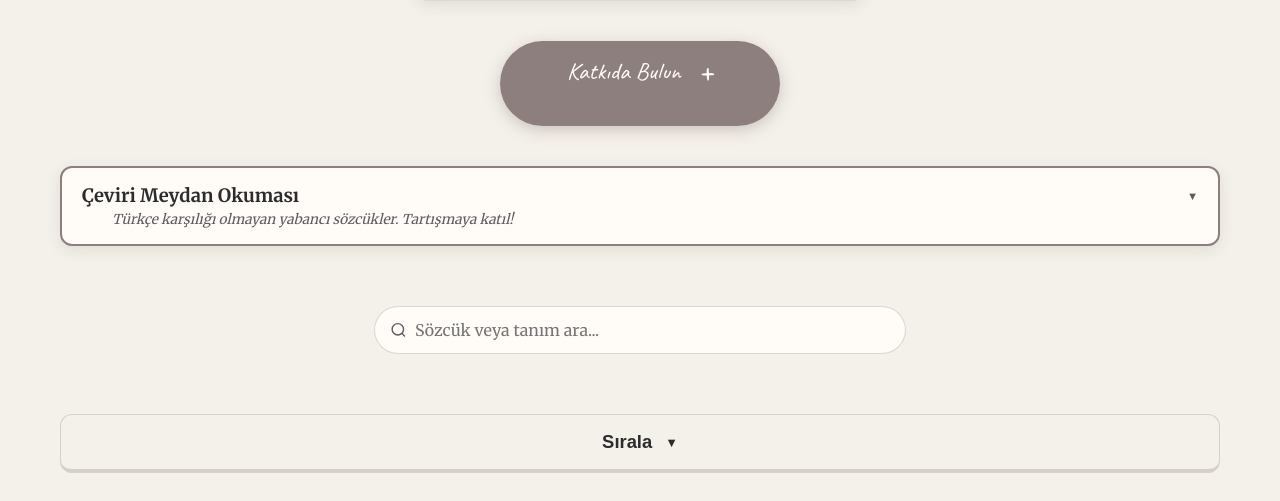
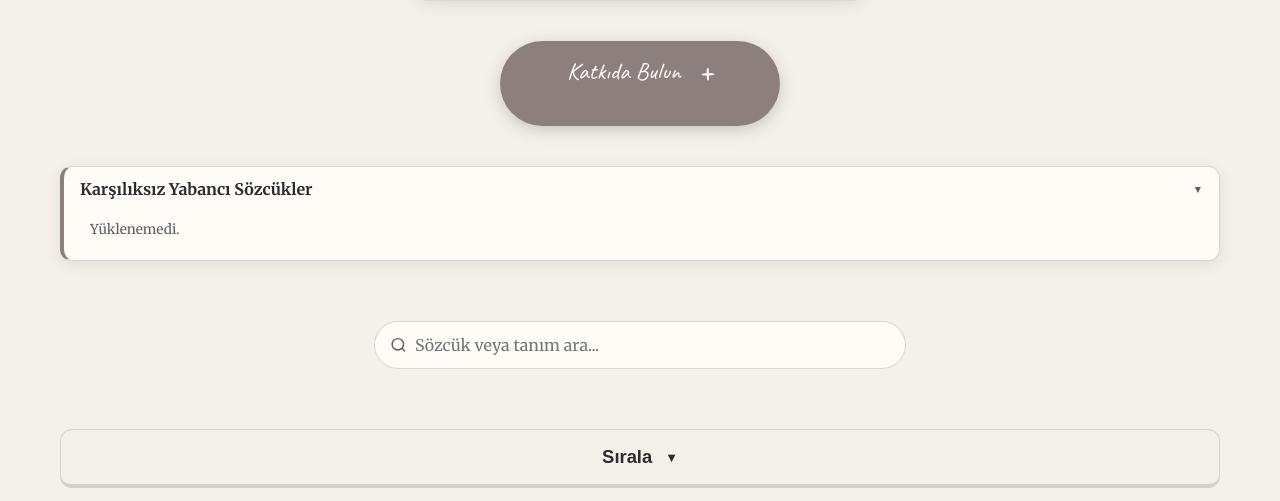
Before and after one commit to oktayelb/yenisozcukler, a Django app: page / in a window 1280 px wide. Shown: the part 229-730 px from the top of the page. Run offline with Django 5.2, Linux system fonts and the light colour scheme; the visitor is signed in with stand-in values (Sample User, id 1); data comes from the database, SQL or seed files in the repository; data that the repository does not hold is empty; some libraries are stand-ins or nearby versions.

Commit message:
vote animation + translate  challenge imrpovement

```diff
--- a/core/views.py
+++ b/core/views.py
@@ -573,7 +573,7 @@ def get_challenges(request):
     challenges = TranslationChallenge.objects.filter(status='approved')\
         .annotate(comment_count=Count('comments'))\
         .select_related('user')\
-        .order_by('-timestamp')
+        .order_by('-comment_count', '-timestamp')
 
     serializer = TranslationChallengeSerializer(challenges, many=True)
     return Response({'success': True, 'challenges': serializer.data})
--- a/static/css/components.css
+++ b/static/css/components.css
@@ -505,6 +505,21 @@ input:focus, textarea:focus { border-color: var(--accent); background-color: var
 .vote-btn.like.active { color: #81C784; opacity: 1; }
 .vote-btn.dislike.active { color: #E57373; opacity: 1; }
 
+/* Vote click animations */
+@keyframes votePop {
+    0% { transform: scale(1); }
+    30% { transform: scale(1.45); }
+    60% { transform: scale(0.9); }
+    100% { transform: scale(1); }
+}
+@keyframes scoreFlash {
+    0% { transform: scale(1); opacity: 1; }
+    30% { transform: scale(1.3); opacity: 0.7; }
+    100% { transform: scale(1); opacity: 1; }
+}
+.vote-btn.vote-pop { animation: votePop 0.35s cubic-bezier(0.34, 1.56, 0.64, 1); }
+.vote-score.score-flash { animation: scoreFlash 0.3s ease-out; }
+
 /* NOTIFICATIONS & ALERTS */
 .notification-container { position: fixed; top: 20px; right: 20px; z-index: var(--z-notification); display: flex; flex-direction: column; gap: 10px; pointer-events: none; }
 .custom-alert { background: var(--card-bg); color: var(--text-main); padding: 15px 25px; box-shadow: 0 4px 12px rgba(0,0,0,0.2); border-radius: 12px; font-weight: 700; opacity: 0; transform: translateX(100%); transition: all 0.5s; pointer-events: auto; border-left: 6px solid #ccc; }
@@ -528,20 +543,26 @@ input:focus, textarea:focus { border-color: var(--accent); background-color: var
    ======================================= */
 .challenge-box {
     background: var(--card-bg);
-    border: 2px solid var(--accent);
+    border: 1px solid var(--border-light);
+    border-left: 4px solid var(--accent);
     border-radius: var(--radius);
     margin-bottom: 20px;
     overflow: hidden;
     box-shadow: var(--shadow-sm);
 }
-.challenge-header {
-    padding: 16px 20px;
+.challenge-toggle-area {
     cursor: pointer;
     user-select: none;
     transition: background 0.2s;
 }
-.challenge-header:hover {
+.challenge-toggle-area:hover {
     background: rgba(142, 127, 127, 0.05);
+}
+.challenge-toggle-area:active {
+    background: rgba(142, 127, 127, 0.1);
+}
+.challenge-header {
+    padding: 12px 16px;
 }
 .challenge-title-row {
     display: flex;
@@ -551,34 +572,98 @@ input:focus, textarea:focus { border-color: var(--accent); background-color: var
 .challenge-title-row h3 {
     margin: 0;
     font-family: var(--font-body);
-    font-size: 1.15rem;
+    font-size: 1rem;
     font-weight: 700;
     color: var(--text-main);
     flex: 1;
 }
-.challenge-icon {
-    font-size: 1.3rem;
+.challenge-toggle-icon {
+    font-size: 0.65rem;
+    color: var(--text-muted);
+    transition: transform 0.3s cubic-bezier(0.4, 0, 0.2, 1);
+    display: inline-block;
 }
-.challenge-toggle-icon {
+
+/* Top 3 Preview Chips */
+.challenge-preview {
+    display: flex;
+    gap: 8px;
+    padding: 0 16px 12px;
+    overflow-x: auto;
+    -webkit-overflow-scrolling: touch;
+    scrollbar-width: none;
+}
+.challenge-preview::-webkit-scrollbar { display: none; }
+
+.challenge-chip {
+    display: flex;
+    align-items: center;
+    gap: 8px;
+    background: var(--input-bg);
+    border: 1px solid var(--border-light);
+    border-radius: 8px;
+    padding: 8px 14px;
+    cursor: pointer;
+    transition: all 0.2s;
+    flex-shrink: 0;
+    min-width: 0;
+}
+.challenge-chip:hover {
+    border-color: var(--accent);
+    transform: translateY(-1px);
+    box-shadow: 0 3px 8px rgba(0,0,0,0.06);
+}
+.challenge-chip-word {
+    font-family: var(--font-body);
+    font-weight: 700;
+    font-size: 0.9rem;
+    color: var(--accent);
+    white-space: nowrap;
+    overflow: hidden;
+    text-overflow: ellipsis;
+    max-width: 140px;
+}
+.challenge-chip-count {
+    background: var(--accent);
+    color: var(--card-bg);
     font-size: 0.7rem;
-    color: var(--text-muted);
-    transition: transform 0.3s;
+    font-weight: 700;
+    min-width: 20px;
+    height: 20px;
+    border-radius: 10px;
+    display: flex;
+    align-items: center;
+    justify-content: center;
+    padding: 0 6px;
+    flex-shrink: 0;
 }
-.challenge-subtitle {
-    margin: 4px 0 0 0;
-    font-size: 0.85rem;
-    color: var(--text-muted);
-    font-style: italic;
-    padding-left: 30px;
+
+/* Expanded Full List (Animated) */
+.challenge-body-wrapper {
+    display: grid;
+    grid-template-rows: 0fr;
+    transition: grid-template-rows 0.3s cubic-bezier(0.4, 0, 0.2, 1);
+}
+.challenge-body-wrapper.expanded {
+    grid-template-rows: 1fr;
 }
 .challenge-body {
+    overflow: hidden;
+}
+.challenge-body-inner {
     border-top: 1px solid var(--border-light);
-    padding: 12px 20px 16px;
+    padding: 12px 16px 16px;
+    opacity: 0;
+    transition: opacity 0.3s ease;
 }
+.challenge-body-wrapper.expanded .challenge-body-inner {
+    opacity: 1;
+}
+
 .challenge-list {
     display: flex;
     flex-direction: column;
-    gap: 10px;
+    gap: 8px;
     max-height: 350px;
     overflow-y: auto;
 }
@@ -695,3 +780,18 @@ input:focus, textarea:focus { border-color: var(--accent); background-color: var
     opacity: 0.5;
     cursor: not-allowed;
 }
+
+/* Challenge mobile responsive */
+@media (max-width: 480px) {
+    .challenge-preview {
+        gap: 6px;
+        padding: 0 12px 10px;
+    }
+    .challenge-chip {
+        padding: 6px 10px;
+    }
+    .challenge-chip-word {
+        font-size: 0.82rem;
+        max-width: 100px;
+    }
+}
--- a/static/js/modules/challenge.js
+++ b/static/js/modules/challenge.js
@@ -4,10 +4,12 @@ import { escapeHTML, apiRequest, showCustomAlert } from './utils.js';
 import { openAuthModal } from './auth.js';
 import { openProfileModal } from './profile.js';
 
+let allChallenges = [];
+
 export function setupChallengeBox() {
-    const header = document.getElementById('challengeHeader');
-    if (header) {
-        header.addEventListener('click', toggleChallengeBox);
+    const toggleArea = document.getElementById('challengeToggleArea');
+    if (toggleArea) {
+        toggleArea.addEventListener('click', toggleChallengeExpand);
     }
 
     const suggestBtn = document.getElementById('challengeSuggestBtn');
@@ -32,40 +34,87 @@ export function setupChallengeBox() {
     if (submitBtn) {
         submitBtn.addEventListener('click', submitChallenge);
     }
+
+    // Load preview on init
+    fetchChallengesAndRender();
 }
 
-function toggleChallengeBox() {
-    const body = document.getElementById('challengeBody');
-    const icon = document.getElementById('challengeToggleIcon');
-    if (!body) return;
+async function fetchChallengesAndRender() {
+    const preview = document.getElementById('challengePreview');
+    if (!preview) return;
 
-    state.challengeExpanded = !state.challengeExpanded;
-    body.style.display = state.challengeExpanded ? 'block' : 'none';
-    if (icon) icon.innerHTML = state.challengeExpanded ? '&#9650;' : '&#9660;';
-
-    if (state.challengeExpanded) {
-        fetchChallenges();
+    try {
+        const data = await apiRequest('/api/challenges');
+        allChallenges = data.challenges || [];
+        renderPreview();
+    } catch (e) {
+        preview.innerHTML = '<div style="text-align:center;color:var(--text-muted);padding:10px;font-size:0.85rem;">Yüklenemedi.</div>';
     }
 }
 
-async function fetchChallenges() {
+function renderPreview() {
+    const preview = document.getElementById('challengePreview');
+    if (!preview) return;
+    preview.innerHTML = '';
+
+    const top3 = allChallenges.slice(0, 3);
+    if (top3.length === 0) {
+        preview.innerHTML = '<div style="text-align:center;color:var(--text-muted);padding:10px;font-size:0.85rem;">Henüz meydan okuma yok.</div>';
+        return;
+    }
+
+    top3.forEach(ch => {
+        const chip = document.createElement('div');
+        chip.className = 'challenge-chip';
+        chip.addEventListener('click', (e) => {
+            e.stopPropagation();
+            openChallengeDiscussion(ch.id, ch.foreign_word, ch.meaning);
+        });
+
+        const word = document.createElement('span');
+        word.className = 'challenge-chip-word';
+        word.textContent = ch.foreign_word;
+
+        const count = document.createElement('span');
+        count.className = 'challenge-chip-count';
+        const cCount = Number(ch.comment_count) || 0;
+        count.textContent = cCount;
+
+        chip.append(word, count);
+        preview.appendChild(chip);
+    });
+}
+
+function toggleChallengeExpand() {
+    const wrapper = document.getElementById('challengeBodyWrapper');
+    const icon = document.getElementById('challengeToggleIcon');
+    if (!wrapper) return;
+
+    state.challengeExpanded = !state.challengeExpanded;
+
+    if (state.challengeExpanded) {
+        wrapper.classList.add('expanded');
+        if (icon) icon.style.transform = 'rotate(180deg)';
+        renderFullList();
+    } else {
+        wrapper.classList.remove('expanded');
+        if (icon) icon.style.transform = 'rotate(0deg)';
+    }
+}
+
+function renderFullList() {
     const list = document.getElementById('challengeList');
     if (!list) return;
-    list.innerHTML = '<div class="spinner"></div>';
+    list.innerHTML = '';
 
-    try {
-        const data = await apiRequest('/api/challenges');
-        list.innerHTML = '';
-        if (data.challenges?.length > 0) {
-            data.challenges.forEach(ch => {
-                list.appendChild(createChallengeItem(ch));
-            });
-        } else {
-            list.innerHTML = '<div style="text-align:center;color:var(--text-muted);padding:15px;">Henüz meydan okuma yok.</div>';
-        }
-    } catch (e) {
-        list.innerHTML = '<div style="text-align:center;color:var(--error-color);padding:15px;">Yüklenemedi.</div>';
+    if (allChallenges.length === 0) {
+        list.innerHTML = '<div style="text-align:center;color:var(--text-muted);padding:15px;">Henüz meydan okuma yok.</div>';
+        return;
     }
+
+    allChallenges.forEach(ch => {
+        list.appendChild(createChallengeItem(ch));
+    });
 }
 
 function createChallengeItem(ch) {
@@ -276,6 +325,20 @@ function createChallengeCommentItem(c) {
     return d;
 }
 
+function triggerVoteAnim(btn, container) {
+    btn.classList.remove('vote-pop');
+    void btn.offsetWidth;
+    btn.classList.add('vote-pop');
+    btn.addEventListener('animationend', () => btn.classList.remove('vote-pop'), { once: true });
+    const score = container.querySelector('.vote-score');
+    if (score) {
+        score.classList.remove('score-flash');
+        void score.offsetWidth;
+        score.classList.add('score-flash');
+        score.addEventListener('animationend', () => score.classList.remove('score-flash'), { once: true });
+    }
+}
+
 function createChallengeVoteControls(data) {
     const div = document.createElement('div');
     div.className = 'vote-container';
@@ -286,6 +349,7 @@ function createChallengeVoteControls(data) {
         b.addEventListener('click', (e) => {
             e.stopPropagation();
             if (!isUserLoggedIn) { openAuthModal(); return; }
+            triggerVoteAnim(b, div);
             sendChallengeCommentVote(data.id, act, div);
         });
         return b;
--- a/static/js/modules/voting.js
+++ b/static/js/modules/voting.js
@@ -15,6 +15,7 @@ export function createVoteControls(type, data) {
                 openAuthModal();
                 return;
             }
+            triggerVoteAnim(b, div);
             sendVote(type, data.id, act, div);
         });
         return b;
@@ -25,6 +26,21 @@ export function createVoteControls(type, data) {
         mkBtn('dislike', 'M10 15v4a3 3 0 0 0 3 3l4-9V2H5.72a2 2 0 0 0-2 1.7l-1.38 9a2 2 0 0 0 2 2.3zm7-13h2.67A2.31 2.31 0 0 1 22 4v7a2.31 2.31 0 0 1-2.33 2H17')
     );
     return div;
+}
+
+function triggerVoteAnim(btn, container) {
+    btn.classList.remove('vote-pop');
+    void btn.offsetWidth;
+    btn.classList.add('vote-pop');
+    btn.addEventListener('animationend', () => btn.classList.remove('vote-pop'), { once: true });
+
+    const score = container.querySelector('.vote-score');
+    if (score) {
+        score.classList.remove('score-flash');
+        void score.offsetWidth;
+        score.classList.add('score-flash');
+        score.addEventListener('animationend', () => score.classList.remove('score-flash'), { once: true });
+    }
 }
 
 function sendVote(type, id, act, con) {
--- a/templates/index.html
+++ b/templates/index.html
@@ -142,20 +142,24 @@
             </div>
 
             <div class="challenge-box" id="challengeBox">
+                <div class="challenge-toggle-area" id="challengeToggleArea">
                     <div class="challenge-header" id="challengeHeader">
                         <div class="challenge-title-row">
-                        <h3>Çeviri Meydan Okuması</h3>
+                            <h3>Karşılıksız Yabancı Sözcükler</h3>
                             <span class="challenge-toggle-icon" id="challengeToggleIcon">&#9660;</span>
                         </div>
-                    <p class="challenge-subtitle">Türkçe karşılığı olmayan yabancı sözcükler. Tartışmaya katıl!</p>
                     </div>
-                <div class="challenge-body" id="challengeBody" style="display:none;">
-                    <div class="challenge-list" id="challengeList">
+                    <div class="challenge-preview" id="challengePreview">
                         <div class="spinner"></div>
                     </div>
+                </div>
+                <div class="challenge-body-wrapper" id="challengeBodyWrapper">
+                    <div class="challenge-body">
+                        <div class="challenge-body-inner" id="challengeBody">
+                            <div class="challenge-list" id="challengeList"></div>
                             {% if request.user.is_authenticated %}
                             <div class="challenge-submit-section" id="challengeSubmitSection">
-                        <button class="challenge-suggest-btn" id="challengeSuggestBtn">+ Yabancı Sözcük Öner</button>
+                                <button class="challenge-suggest-btn" id="challengeSuggestBtn">+ Karşılığı olmayan sözcük ekle</button>
                                 <div class="challenge-form" id="challengeForm" style="display:none;">
                                     <input type="text" id="challengeWordInput" maxlength="100" placeholder="Yabancı sözcük (ör: serendipity)">
                                     <textarea id="challengeMeaningInput" rows="2" maxlength="300" placeholder="Anlamını açıklayın..."></textarea>
@@ -166,6 +170,8 @@
                                 </div>
                             </div>
                             {% endif %}
+                        </div>
+                    </div>
                 </div>
             </div>
 
```
Lines whose indentation alone changed are shown as unchanged.
